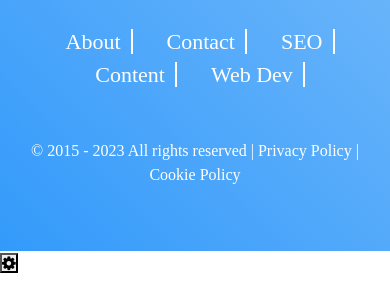
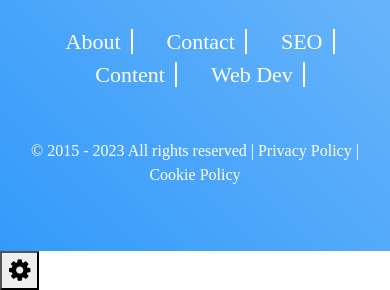
Before and after one commit to lukaby-eric/rank-fuse, a plain HTML site: page index.html in a window 390 px wide. Shown: the part 9018-9308 px from the top of the page. Drawn offline with nearby package versions, Linux system fonts and the light colour scheme.

Commit message:
Update responsive.css

```diff
--- a/assets/css/responsive.css
+++ b/assets/css/responsive.css
@@ -45,6 +45,12 @@
         width: 150px;
         border-radius: 20px;
     }
+    #setting{
+        font-size: 25px;
+        padding: 5px 7px;
+        left: 20px;
+        bottom: 20px;
+    }
 
 }
 @media only screen and (max-width: 350px){
```
